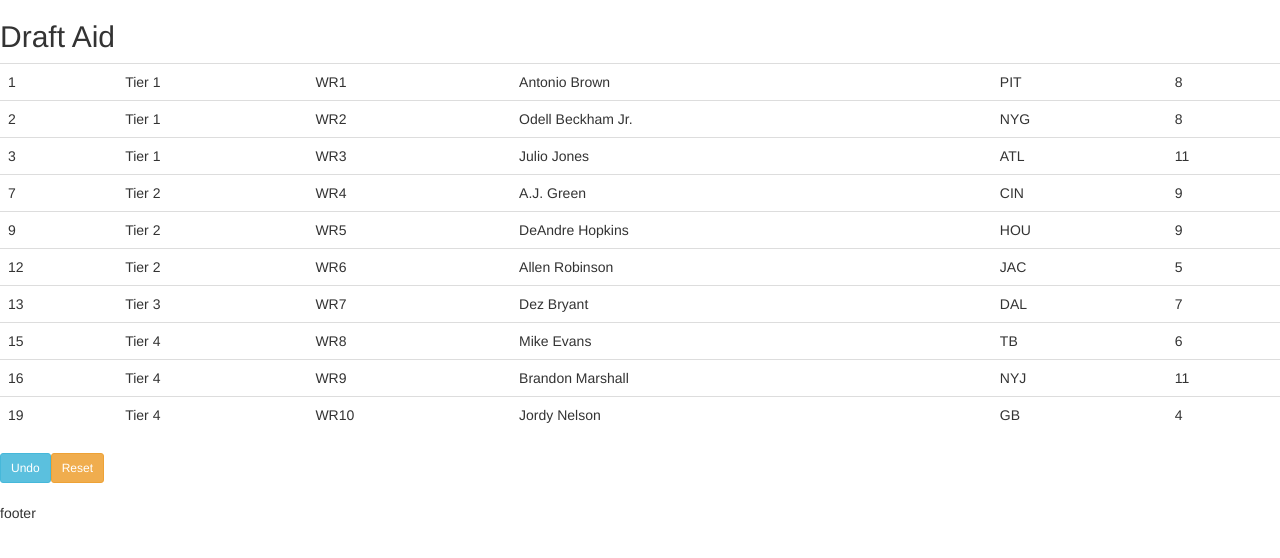
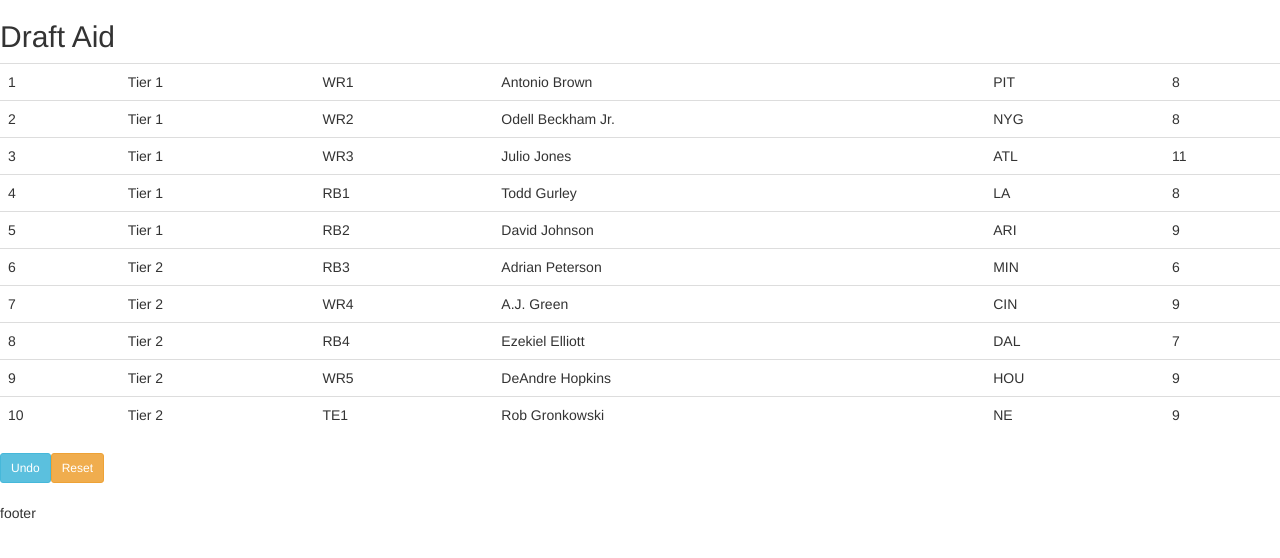
Before and after one commit to jayjzheng/draftaid-react, a React (Create React App) app: page / in a window 1280 px wide. Shown: the top 558 px of the page. Built offline with nearby package versions, Linux system fonts and the light colour scheme.

Commit message:
pointer css

```diff
--- a/src/App.css
+++ b/src/App.css
@@ -1,9 +1,3 @@
-.header {
-  background-color: #222;
-  padding: 20px;
-  color: white;
+.pointer {
+  cursor: pointer;
 }
-
-.footer {
-
-}
--- a/src/DraftBoard.js
+++ b/src/DraftBoard.js
@@ -15,8 +15,6 @@
     }
 
     draft(player) {
-      console.log('draft', player.name);
-
       const players = this.state.players.slice();
       const index = players.indexOf(player);
       if (~index) {
@@ -30,7 +28,9 @@
     }
 
     undo(currentDraft) {
-      console.log('undo');
+      if(currentDraft === 0) {
+        return
+      }
 
       const players = this.state.players.slice();
       const index = players.findIndex(p => p.drafted === currentDraft);
@@ -45,8 +45,6 @@
     }
 
     reset() {
-      console.log('reset');
-
       const players = this.state.players.slice();
       players.map((player, i) => {
           return player.drafted = null;
@@ -63,7 +61,6 @@
         <div className="draft-board">
           <Undrafted
             fields={['rank', 'tier', 'position', 'name', 'team', 'bye_week']}
-            position='WR'
             players={ this.state.players }
             size={10}
             draft={ (p) => this.draft(p) }
@@ -74,7 +71,7 @@
             position='WR'
             currentDraft={ this.state.currentDraft }
             players={ this.state.players }
-            undo={ (cd) => this.undo(cd) }
+            undo={ (c) => this.undo(c) }
             reset={ () => this.reset() }
           />
         </div>
--- a/src/PlayerTable.js
+++ b/src/PlayerTable.js
@@ -10,7 +10,7 @@
 
     return players.map((player, i) => {
       return (
-        <tr key={i} onClick={() => this.onClick(player)}>
+        <tr key={i} className='pointer' onClick={() => this.onClick(player)}>
           {this.columns(player)}
         </tr>
       )
```
